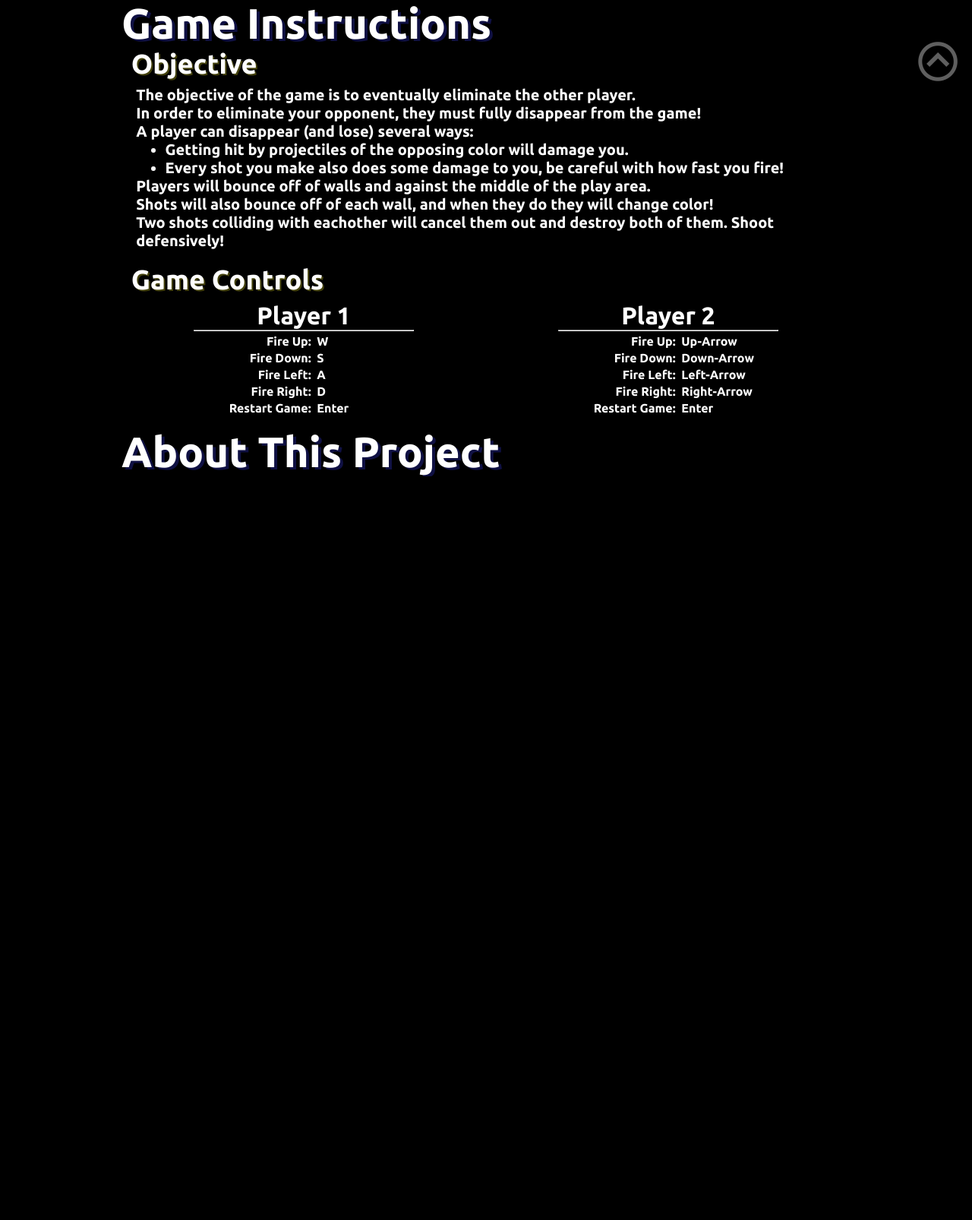
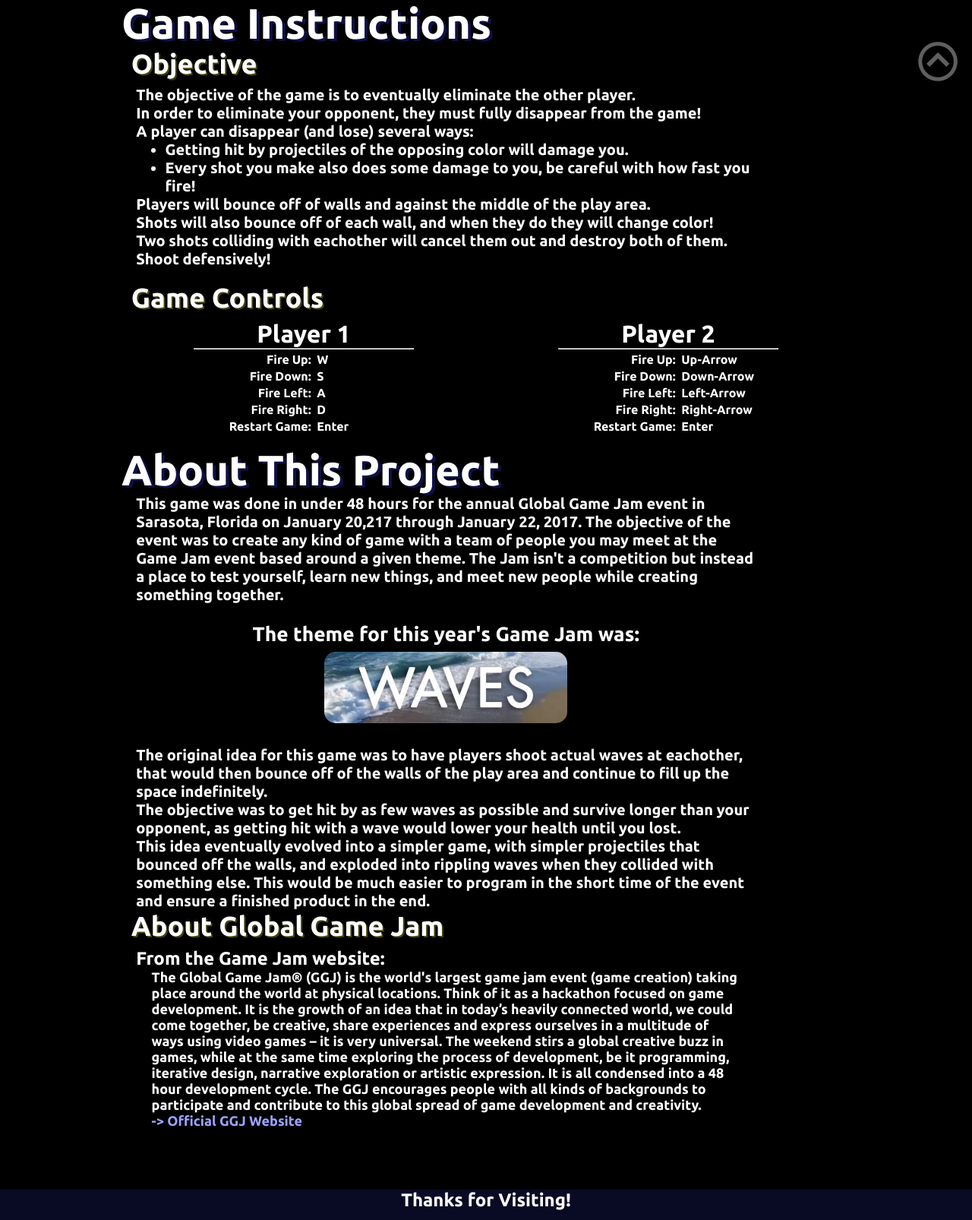
Before and after one commit to BryanNikla/Global-GameJam-2017, a PHP site: page / in a window 1280 px wide. Shown: the part 676-2282 px from the top of the page at 76% size. Before the commit the page ends 1303 px from the top, so only its background shows below. Run offline with PHP 8.4, Linux system fonts and the light colour scheme.

Commit message:
finished the About section. (still likely needs a credits subsection)

```diff
--- a/index.html
+++ b/index.html
@@ -105,7 +105,43 @@
 </section>
 <section id="about">
     <h2>About This Project</h2>
+    <div class="paragraph">
+        This game was done in under 48 hours for the annual Global Game Jam event in Sarasota, Florida on January 20,217 through January 22, 2017.
+        The objective of the event was to create any kind of game with a team of people you may meet at
+        the Game Jam event based around a given theme. The Jam isn't a competition but instead  a place to
+        test yourself, learn new things, and meet new people while creating something together.<br>
+        <br>
+        <div style="font-size: 3.3vh; text-align: center;">The theme for this year's Game Jam was:<br>
+        <img src="theme.jpg" style="width: 25vw; height: auto; border-radius: 15px; margin-top: 1vh;">
+        </div>
+        <br>
+        The original idea for this game was to have players shoot actual waves at eachother, that would then bounce
+        off of the walls of the play area and continue to fill up the space indefinitely. <br>
+        The objective was to get
+        hit by as few waves as possible and survive longer than your opponent, as getting hit with a wave would lower
+        your health until you lost. <br>
+        This idea eventually evolved into a simpler game, with simpler projectiles that bounced off the walls, and
+        exploded into rippling waves when they collided with something else. This would be much easier to program in
+        the short time of the event and ensure a finished product in the end.
+    </div>
+    <h3>About Global Game Jam</h3>
+    <div class="paragraph">
+        <span style="font-size: 3vh;">From the Game Jam website:</span><br>
+        <div class="quote">
+            The Global Game Jam® (GGJ) is the world's largest game jam event (game creation) taking place around the world
+            at physical locations. Think of it as a hackathon focused on game development. It is the growth of an idea that
+            in today’s heavily connected world, we could come together, be creative, share experiences and express ourselves
+            in a multitude of ways using video games – it is very universal. The weekend stirs a global creative buzz in games,
+            while at the same time exploring the process of development, be it programming, iterative design, narrative exploration
+            or artistic expression. It is all condensed into a 48 hour development cycle. The GGJ encourages people with all kinds
+            of backgrounds to participate and contribute to this global spread of game development and creativity.<br>
+            <a href="http://globalgamejam.org/" style="color: #9da3ff;" target="_blank">-> Official GGJ Website</a>
+        </div>
+    </div>
 </section>
+<footer>
+    Thanks for Visiting!
+</footer>
 
 
 
--- a/main.css
+++ b/main.css
@@ -124,6 +124,7 @@ h5 {
 }
 
 .paragraph {
+    width: 85%;
     font-size: 2.5vh;
     font-family: 'Ubuntu', sans-serif;
     margin-left: 1.5vw;
@@ -179,3 +180,20 @@ h5 {
     width: 5vw;
     height: auto;
 }
+
+.quote {
+    width: 95%;
+    margin: 0 auto;
+    font-size: 2.25vh;
+}
+
+footer {
+    margin-top: 10vh;
+    width: 100%;
+    height: 5vh;
+    font-size: 3vh;
+    font-family: 'Ubuntu', sans-serif;
+    text-align: center;
+    color: #ffffff;
+    background-color: #090a24;
+}
```
Also changed, not shown: theme.jpg (added).
